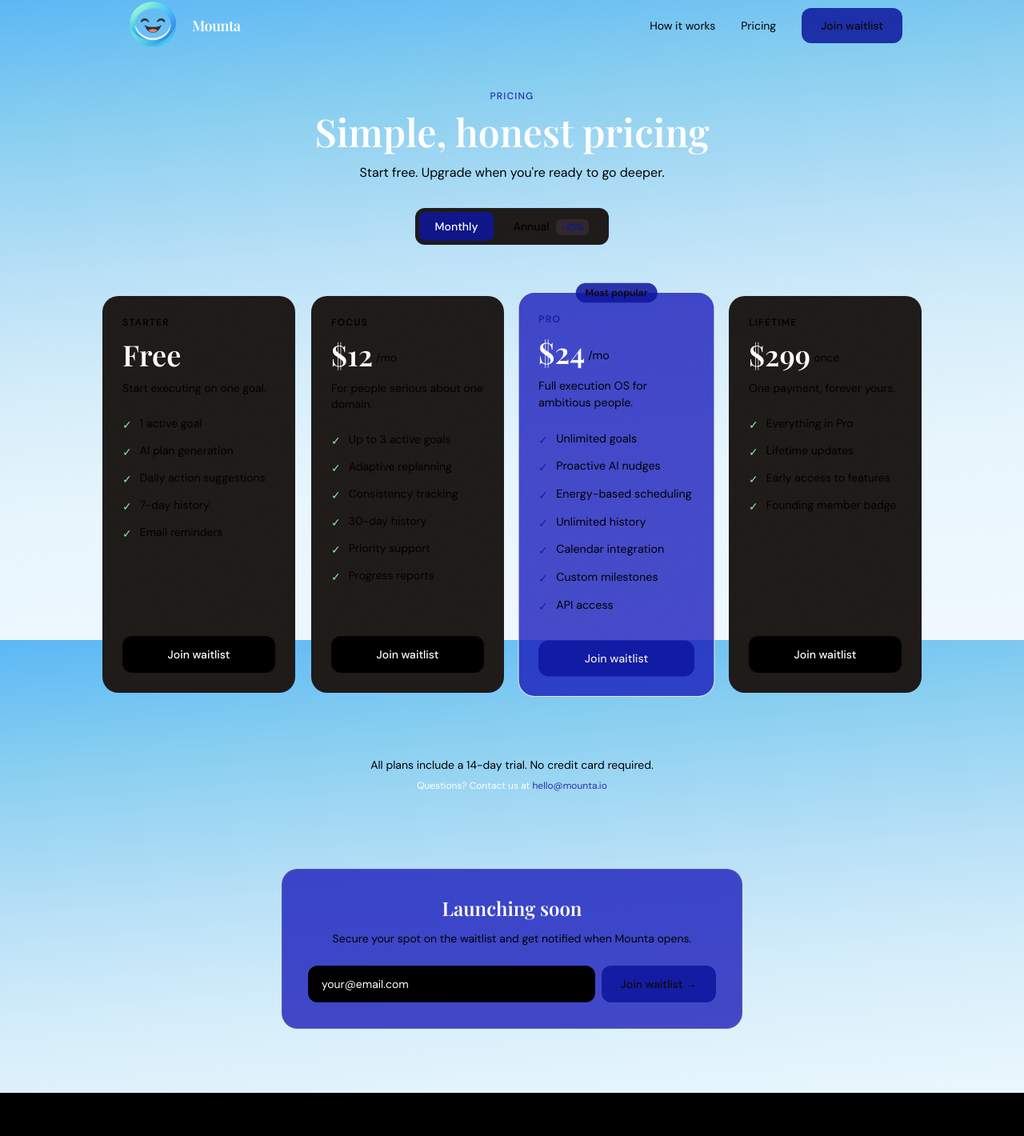
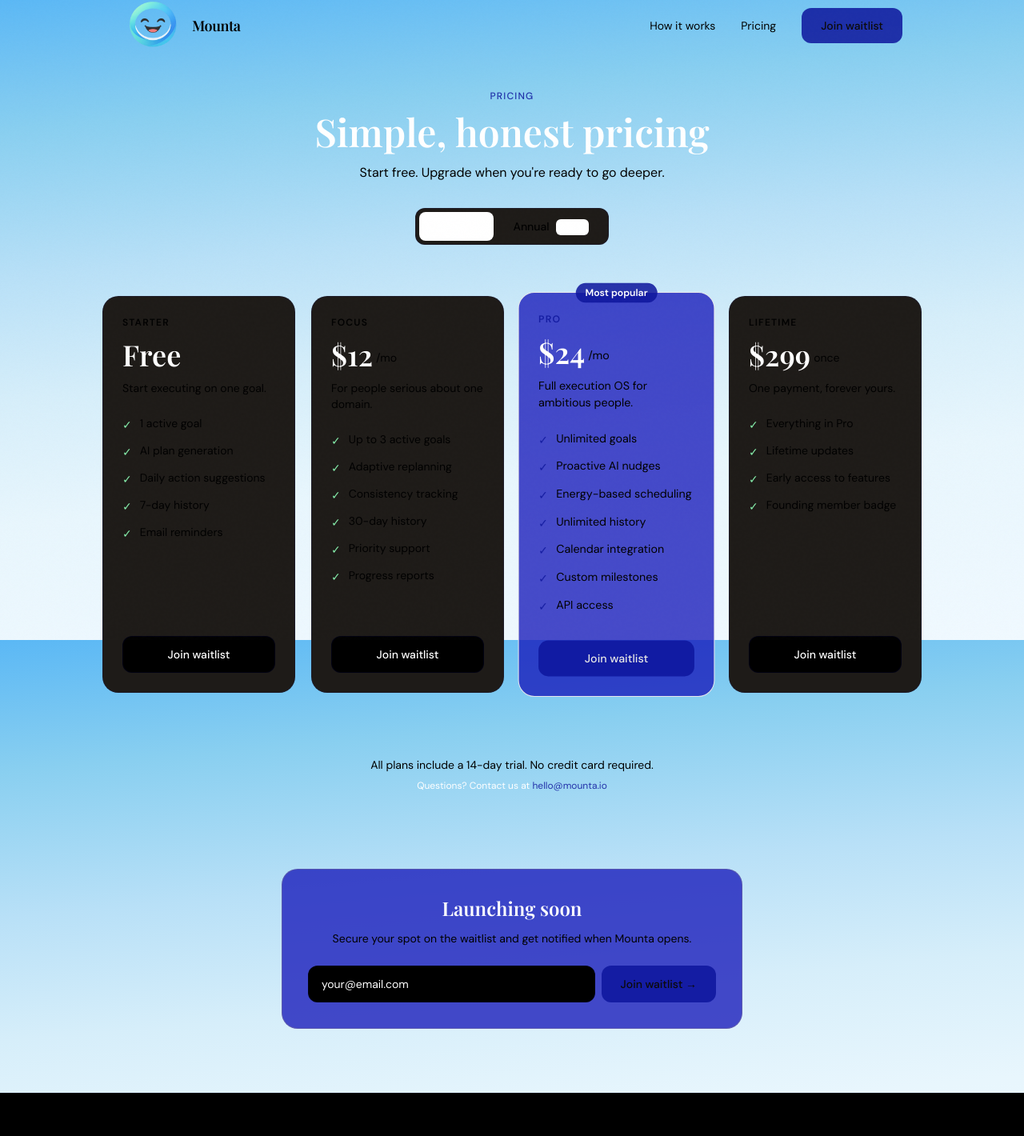
Before and after one commit to mountagad1/mounta, a Next.js app: page /pricing in a window 1280 px wide. Shown: the top 1420 px of the page at 80% size. Built offline with nearby package versions, Linux system fonts and the light colour scheme; a web font is replaced by a local one.

Commit message:
fix: push all updates

```diff
--- a/app/globals.css
+++ b/app/globals.css
@@ -13,7 +13,7 @@
   --text: #ffffff;
   --text-muted: #000000;
   --text-subtle: #ffffff;
-  --accent: #0e169dda;
+  --accent: #000000da;
   --accent-dim: rgba(151, 108, 162, 0.15);
   --accent: #0e169dda;
   --accent-glow: #171abbc8;
--- a/app/pricing/page.tsx
+++ b/app/pricing/page.tsx
@@ -35,7 +35,7 @@
                 onClick={() => setBilling(b)}
                 className="px-5 py-2 rounded-lg text-sm font-medium transition-all duration-200"
                 style={{
-                  background: billing === b ? "var(--accent)" : "transparent",
+                  background: billing === b ? "var(--text)" : "transparent",
                   color: billing === b ? "#ffffff" : "var(--text-muted)",
                 }}
               >
@@ -44,8 +44,8 @@
                   <span
                     className="ml-2 text-xs px-1.5 py-0.5 rounded-md font-semibold"
                     style={{
-                      background: billing === "annual" ? "#59565633" : "var(--accent-dim)",
-                      color: billing === "annual" ? "#111010" : "var(--accent)",
+                      background: billing === "annual" ? "#fff4f433" : "var(--text",
+                      color: billing === "annual" ? "#111010" : "var(--text)",
                     }}
                   >
                     -10%
@@ -75,7 +75,7 @@
                 {plan.highlighted && (
                   <div
                     className="absolute -top-3 left-1/2 -translate-x-1/2 text-xs font-semibold px-3 py-1 rounded-full"
-                    style={{ background: "var(--accent)", color: "#0c0a09" }}
+                    style={{ background: "var(--accent)", color: "#ffffff" }}
                   >
                     Most popular
                   </div>
--- a/components/Footer.tsx
+++ b/components/Footer.tsx
@@ -14,7 +14,7 @@
   className="w-16 h-16 rounded-md object-contain"
 />
           <span className="font-display text-sm" style={{ color: "var(--text-muted)" }}>
-            mounta.io
+            Mounta.io
           </span>
         </div>
 
@@ -30,7 +30,7 @@
           </Link>
         </div>
 
-        <p className="text-xs" style={{ color: "var(--text-subtle)" }}>
+        <p className="text-xs" style={{ color: "var(--text-muted)" }}>
           © 2025 Mounta. Execution over motivation.
         </p>
       </div>
--- a/components/Navbar.tsx
+++ b/components/Navbar.tsx
@@ -21,7 +21,7 @@
       className="fixed top-0 left-0 right-0 z-50 transition-all duration-300"
       style={{
         background: scrolled
-          ? "rgba(0, 0, 0, 0.92)"
+          ? "rgba(255, 255, 255, 0.92)"
           : "transparent",
         backdropFilter: scrolled ? "blur(16px)" : "none",
         borderBottom: scrolled ? "1px solid rgba(255, 255, 255, 0.06)" : "none",
@@ -58,7 +58,7 @@
 
   <span
     className="font-display font-semibold text-lg tracking-tight"
-    style={{ color: "var(--text)" }}
+    style={{ color: "var(--text-muted)" }}
   >
     Mounta
   </span>
```
